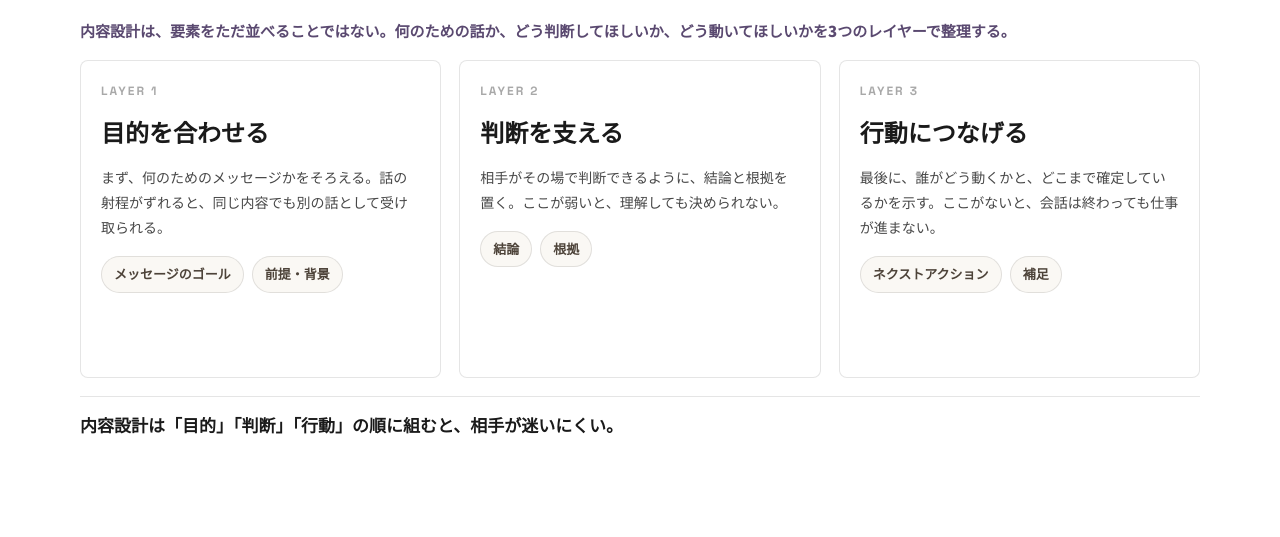
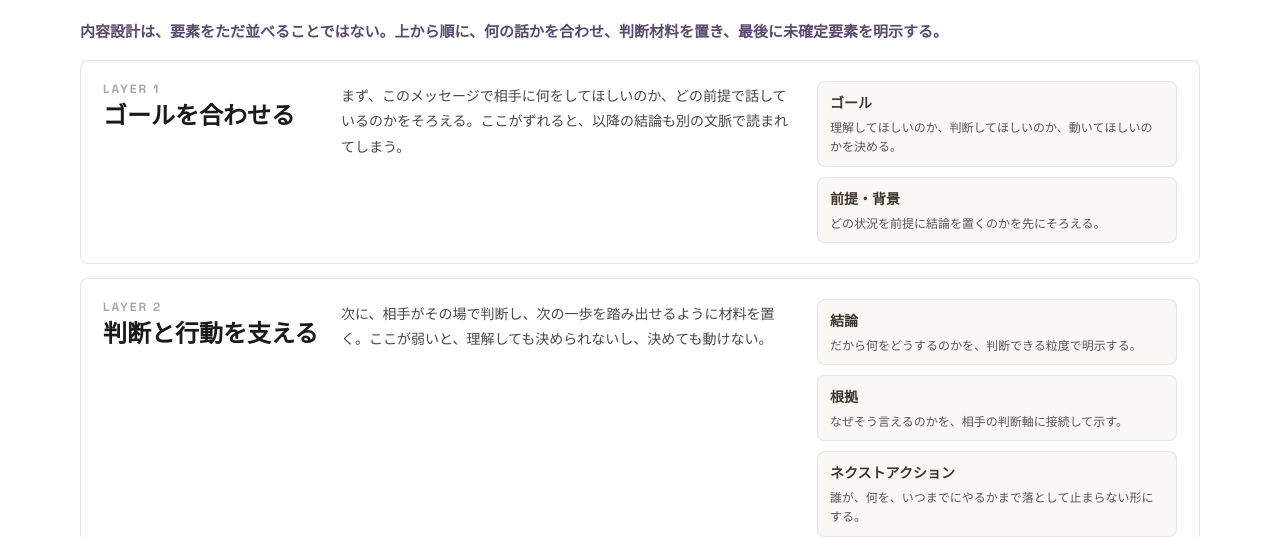
Before and after one commit to thedomainai/mondai-wo-kaiketsu-suru, a plain HTML site: page slide_63.html in a window 1280 px wide. Shown: the part 137-674 px from the top of the page. Drawn offline with Linux system fonts and the light colour scheme.

Commit message:
chore: snapshot current workspace including slide 63

```diff
--- a/slide_63.html
+++ b/slide_63.html
@@ -10,11 +10,16 @@
 <style>
 .stage{position:absolute;left:80px;top:156px;width:1120px;display:flex;flex-direction:column;gap:18px}
 .kicker{margin:0;color:#5a4970;font-size:15px;font-weight:900;line-height:1.55}
-.grid{display:grid;grid-template-columns:repeat(3,minmax(0,1fr));gap:18px}
-.layer{min-height:318px;padding:22px 20px;border:1px solid rgba(0,0,0,.1);border-radius:8px;background:#fff;display:flex;flex-direction:column;gap:16px}
+.stack{display:flex;flex-direction:column;gap:14px}
+.layer{padding:20px 22px;border:1px solid rgba(0,0,0,.1);border-radius:8px;background:#fff;display:grid;grid-template-columns:220px 1fr 360px;gap:18px;align-items:start}
 .layer__num{margin:0;color:rgba(0,0,0,.34);font-family:"Space Grotesk",sans-serif;font-size:12px;font-weight:900;letter-spacing:2px}
-.layer__title{margin:0;font-size:24px;font-weight:900;line-height:1.4}
+.layer__title{margin:6px 0 0;font-size:24px;font-weight:900;line-height:1.4}
 .layer__text{margin:0;color:rgba(0,0,0,.72);font-size:14px;line-height:1.8}
+.layer__head{display:flex;flex-direction:column}
+.layer__body{padding-top:2px}
+.layer__items{display:flex;flex-direction:column;gap:10px}
+.layer__item{padding:10px 12px;border:1px solid rgba(0,0,0,.08);border-radius:8px;background:#faf8f4;font-size:14px;font-weight:900;line-height:1.5;color:#3f352c}
+.layer__item span{display:block;margin-top:4px;font-size:12px;font-weight:400;line-height:1.6;color:rgba(0,0,0,.66)}
 .pill-list{display:flex;flex-wrap:wrap;gap:8px}
 .pill{padding:8px 12px;border:1px solid rgba(0,0,0,.1);border-radius:999px;background:#faf8f4;font-size:13px;font-weight:700;line-height:1.4;color:#4d4339}
 .summary{padding-top:14px;border-top:1px solid rgba(0,0,0,.1)}
@@ -24,37 +29,50 @@
 <body>
 <div class="slide-container slide-theme-paper" data-slide-kind="content" data-header-chapter="第08章 問題解決におけるコミュニケーション" data-header-title="5. 内容設計" data-header-subtitle="内容設計は3つのレイヤーで整理する" data-footer="standard" data-footer-page="63">
   <div class="stage">
-    <p class="kicker">内容設計は、要素をただ並べることではない。何のための話か、どう判断してほしいか、どう動いてほしいかを3つのレイヤーで整理する。</p>
-    <div class="grid">
+    <p class="kicker">内容設計は、要素をただ並べることではない。上から順に、何の話かを合わせ、判断材料を置き、最後に未確定要素を明示する。</p>
+    <div class="stack">
       <section class="layer">
-        <p class="layer__num">LAYER 1</p>
-        <p class="layer__title">目的を合わせる</p>
-        <p class="layer__text">まず、何のためのメッセージかをそろえる。話の射程がずれると、同じ内容でも別の話として受け取られる。</p>
-        <div class="pill-list">
-          <span class="pill">メッセージのゴール</span>
-          <span class="pill">前提・背景</span>
+        <div class="layer__head">
+          <p class="layer__num">LAYER 1</p>
+          <p class="layer__title">ゴールを合わせる</p>
+        </div>
+        <div class="layer__body">
+          <p class="layer__text">まず、このメッセージで相手に何をしてほしいのか、どの前提で話しているのかをそろえる。ここがずれると、以降の結論も別の文脈で読まれてしまう。</p>
+        </div>
+        <div class="layer__items">
+          <div class="layer__item">ゴール<span>理解してほしいのか、判断してほしいのか、動いてほしいのかを決める。</span></div>
+          <div class="layer__item">前提・背景<span>どの状況を前提に結論を置くのかを先にそろえる。</span></div>
         </div>
       </section>
       <section class="layer">
-        <p class="layer__num">LAYER 2</p>
-        <p class="layer__title">判断を支える</p>
-        <p class="layer__text">相手がその場で判断できるように、結論と根拠を置く。ここが弱いと、理解しても決められない。</p>
-        <div class="pill-list">
-          <span class="pill">結論</span>
-          <span class="pill">根拠</span>
+        <div class="layer__head">
+          <p class="layer__num">LAYER 2</p>
+          <p class="layer__title">判断と行動を支える</p>
+        </div>
+        <div class="layer__body">
+          <p class="layer__text">次に、相手がその場で判断し、次の一歩を踏み出せるように材料を置く。ここが弱いと、理解しても決められないし、決めても動けない。</p>
+        </div>
+        <div class="layer__items">
+          <div class="layer__item">結論<span>だから何をどうするのかを、判断できる粒度で明示する。</span></div>
+          <div class="layer__item">根拠<span>なぜそう言えるのかを、相手の判断軸に接続して示す。</span></div>
+          <div class="layer__item">ネクストアクション<span>誰が、何を、いつまでにやるかまで落として止まらない形にする。</span></div>
         </div>
       </section>
       <section class="layer">
-        <p class="layer__num">LAYER 3</p>
-        <p class="layer__title">行動につなげる</p>
-        <p class="layer__text">最後に、誰がどう動くかと、どこまで確定しているかを示す。ここがないと、会話は終わっても仕事が進まない。</p>
-        <div class="pill-list">
-          <span class="pill">ネクストアクション</span>
-          <span class="pill">補足</span>
+        <div class="layer__head">
+          <p class="layer__num">LAYER 3</p>
+          <p class="layer__title">未確定を明示する</p>
+        </div>
+        <div class="layer__body">
+          <p class="layer__text">最後に、まだ残っている論点と、どこまで確度を持って言えるかを切り分ける。ここを隠すと、その場では通ってもあとで認識齟齬になる。</p>
+        </div>
+        <div class="layer__items">
+          <div class="layer__item">残論点<span>まだ詰め切れていない論点や、追加検討が必要な点を開示する。</span></div>
+          <div class="layer__item">情報確度<span>確定情報、仮説、見込みを混ぜずに示し、どこまで言えるかを明確にする。</span></div>
         </div>
       </section>
     </div>
-    <div class="summary"><p>内容設計は「目的」「判断」「行動」の順に組むと、相手が迷いにくい。</p></div>
+    <div class="summary"><p>内容設計は、上から順に読むだけで「何の話か」「どう判断するか」「何が未確定か」が追える構造にする。</p></div>
   </div>
 </div>
 </body>
```
